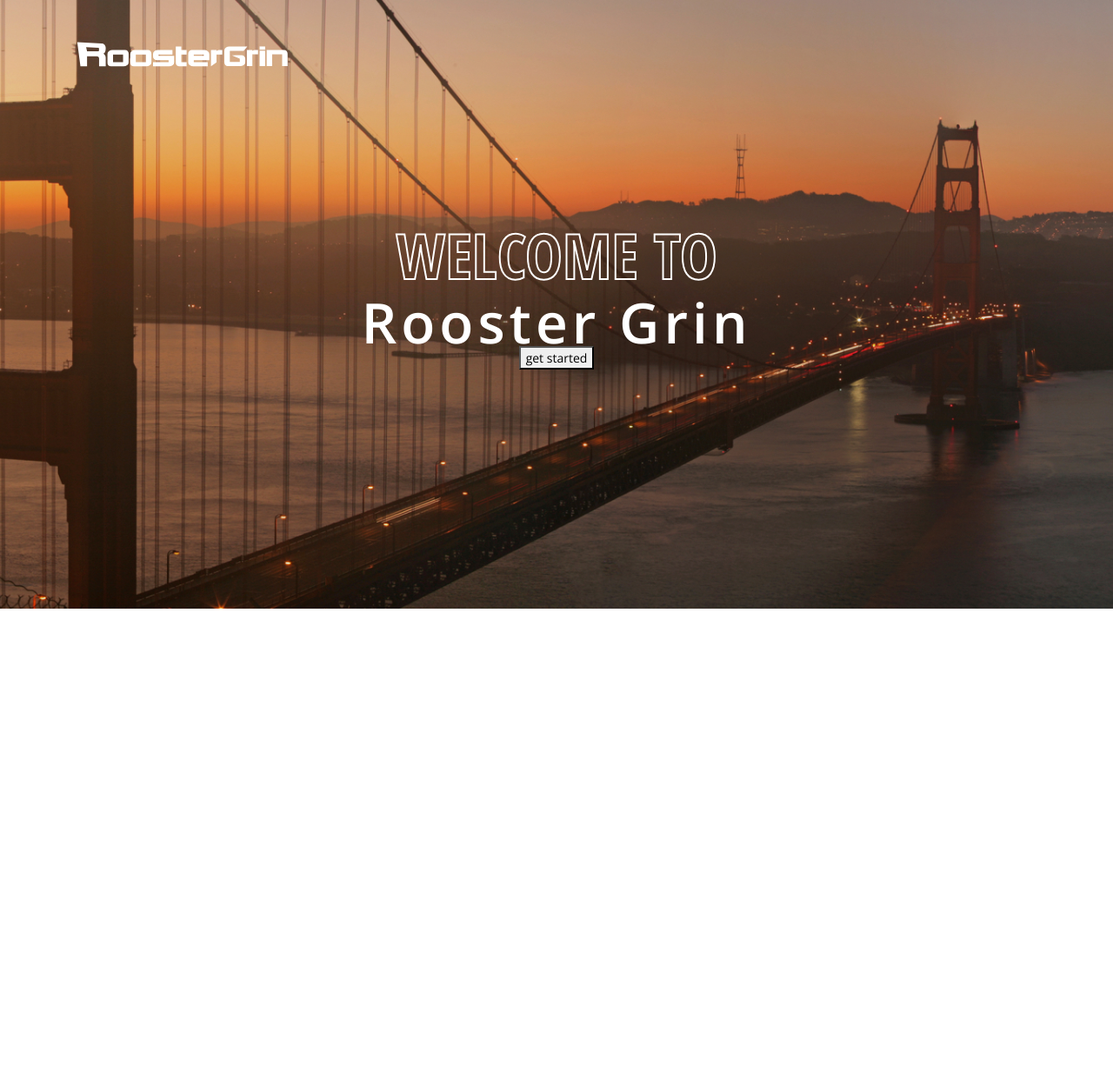
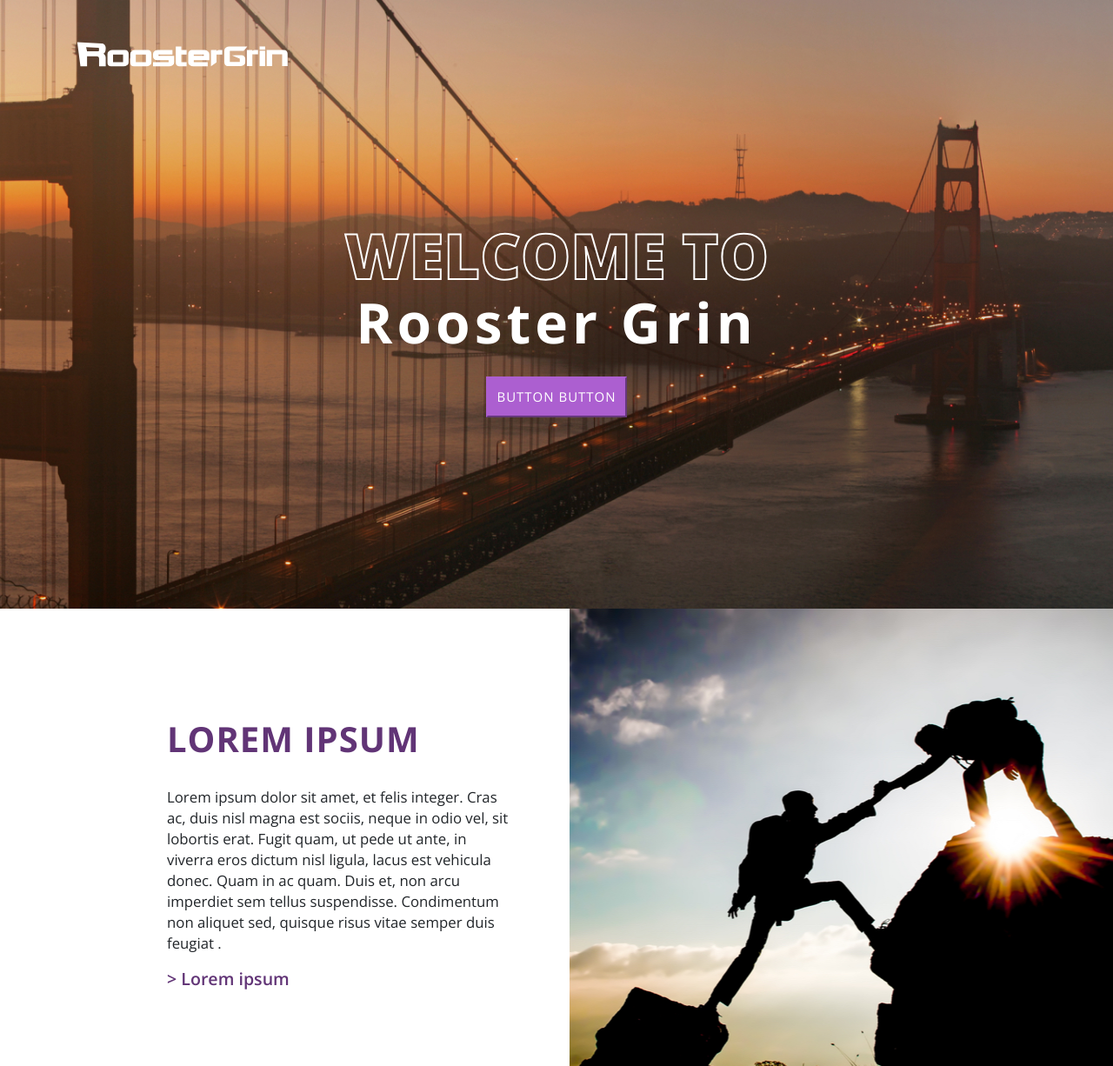
Before and after one commit to amazingshellyyy/roostergrin-demo, a React (Create React App) app in the folder roostergrin/: page / in a window 1280 px wide. Shown: the whole page at 87% size. Before the commit the page ends 800 px from the top, so only its background shows below. Built offline with nearby package versions, Linux system fonts and the light colour scheme.

Commit message:
section 1

```diff
--- a/roostergrin/src/assets/scss/style.scss
+++ b/roostergrin/src/assets/scss/style.scss
@@ -1,55 +1,102 @@
 @import "widths-and-spacing";
-@import url('https://fonts.googleapis.com/css2?family=Open+Sans+Condensed:wght@700&family=Open+Sans:wght@300;400;600;700;800&display=swap');
+@import url("https://fonts.googleapis.com/css2?family=Open+Sans+Condensed:wght@700&family=Open+Sans:wght@300;400;600;700;800&display=swap");
+
 body {
-    font-family: 'Open Sans', sans-serif;
+  font-family: "Open Sans", sans-serif;
+  box-sizing: border-box;
 }
 //Nav
 .nav {
   padding: 3rem 6rem;
-    position: fixed;
+  position: absolute;
   z-index: 99;
   width: 100%;
 
   .nav-logo {
-        width:250px;
+    width: 250px;
   }
 }
 
 .hero-container {
   width: 100vw;
   height: 700px;
-    background-image: url('../images/hero.jpg');
+  background-image: url("../images/hero.jpg");
   background-position: center;
   background-repeat: no-repeat;
   background-size: cover;
   text-align: center;
-    @supports (-webkit-text-stroke: 1px white) {
-        .hero-title-1{
-            padding-top:250px ;
-            -webkit-text-stroke: 2px white;
-            -webkit-text-fill-color: transparent;
-            font-size: 72px;
-            font-family: 'Open Sans Condensed', sans-serif;
-            font-weight: 800;
-        }
-    }
-    .hero-title-1{
-        padding-top:250px ;
+  .hero-title-1 {
+    padding-top: 250px;
     @supports (-webkit-text-stroke: 1px white) {
       -webkit-text-stroke: 2px white;
       -webkit-text-fill-color: transparent;
     }
     font-size: 72px;
-        font-family: 'Open Sans Condensed', sans-serif;
+    font-family: "Open Sans", sans-serif;
     font-weight: 800;
+    animation: fadein 3s;
   }
 
-    .hero-title-2{
+  .hero-title-2 {
     color: white;
-        font-weight: 600;
+    font-weight: 700;
     font-size: 64px;
     letter-spacing: 5px;
+    -webkit-font-smoothing: antialiased;
     line-height: 55px;
+    animation: fadein 3s;
   }
 
+  @keyframes fadein {
+    from {
+      opacity: 0;
     }
+    to {
+      opacity: 1;
+    }
+  }
+  .hero-button {
+    color: #fff;
+    border-color: #ac5fd0;
+    background-color: #ac5fd0;
+    padding: 10px;
+    letter-spacing: 1px;
+    font-size: 15px;
+    margin-top: 35px;
+    text-transform: uppercase;
+    &:hover {
+      background-color: #ac5fd0;
+      color: #fff;
+      border-color: #ac5fd0;
+    }
+  }
+}
+
+.section {
+  .sec-info {
+    padding: 15vh 3vw 10vh 15vw;
+    .header {
+      font-weight: 700;
+      color: #613476;
+      font-size: 40px;
+      letter-spacing: 1px;
+      padding-bottom: 1.8rem;
+      text-transform: uppercase;
+    }
+    .content {
+      font-size: 1.2rem;
+    }
+    a {
+      color: #613476;
+      font-size: 1.4rem;
+      font-weight: 600;
+    }
+  }
+  .sec-image {
+    background-image: url("../images/img-1.jpg");
+    height: 526px;
+    background-position: center;
+    background-repeat: no-repeat;
+    background-size: cover;
+  }
+}
--- a/roostergrin/src/components/App.js
+++ b/roostergrin/src/components/App.js
@@ -1,13 +1,15 @@
 import React from 'react';
 import Nav from './Nav';
 import Hero from './Hero';
-
+import Section1 from './Section1';
 
 const App = () => {
     return (
         <div>
         <Nav/>
         <Hero/>
+       <Section1/>
+       <section2/>
         </div>
     )
 }
--- a/roostergrin/src/components/Hero.js
+++ b/roostergrin/src/components/Hero.js
@@ -5,7 +5,7 @@
         <div className="hero-container">
             <h1 className="hero-title-1">WELCOME TO</h1>
             <div className="hero-title-2">Rooster Grin</div>
-            <button>get started</button>
+            <button className="hero-button">Button Button</button>
         </div>
     )
 }
--- /dev/null
+++ b/roostergrin/src/components/Section1.js
@@ -0,0 +1,29 @@
+import React from "react";
+
+const Section1 = () => {
+  return (
+    <div className="section">
+      <div className="row">
+        <div className="col-sm">
+        <div className="sec-info">
+          <div className="header">Lorem Ipsum</div>
+          <p className="content">
+            Lorem ipsum dolor sit amet, et felis integer. Cras ac, duis nisl
+            magna est sociis, neque in odio vel, sit lobortis erat. Fugit quam,
+            ut pede ut ante, in viverra eros dictum nisl ligula, lacus est
+            vehicula donec. Quam in ac quam. Duis et, non arcu imperdiet sem
+            tellus suspendisse. Condimentum non aliquet sed, quisque risus vitae
+            semper duis feugiat .
+          </p>
+          <a href="#"> > Lorem ipsum</a>
+          </div>
+        </div>
+        <div className="col-sm">
+          <div className="sec-image"></div>
+        </div>
+      </div>
+    </div>
+  );
+};
+
+export default Section1;
```
Lines whose indentation alone changed are shown as unchanged.
